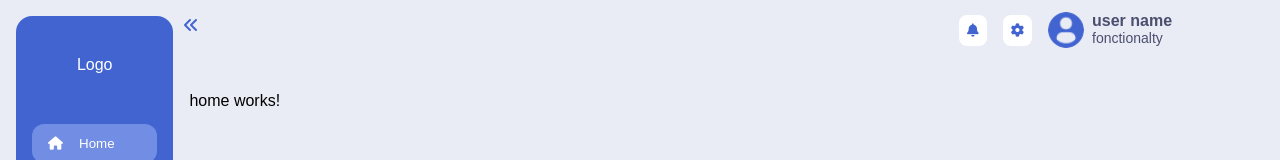
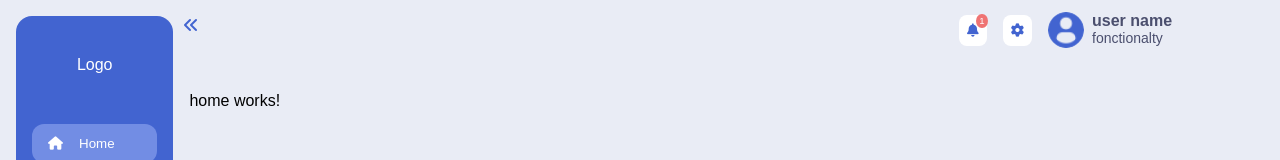
Before and after one commit to ilias-chat/eurodental_frontend, an Angular app: page / in a window 1280 px wide. Shown: the top 160 px of the page. Built offline with nearby package versions, Linux system fonts and the light colour scheme.

Commit message:
show the notificatons count on the button

```diff
--- a/src/app/nav/nav.component.css
+++ b/src/app/nav/nav.component.css
@@ -46,3 +46,18 @@ img{
     border-radius: 50%;
     object-fit: cover;
 }
+
+.notification-btn{
+    position: relative;
+}
+
+.notification-btn>span{
+    background-color: var(--danger-color);
+    color: var(--third-color);
+    position: absolute;
+    padding: .1rem .2rem;
+    border-radius: 50%;
+    font-size: .6rem;
+    top: -1px;
+    right: -1px;
+}
--- a/src/app/nav/nav.component.html
+++ b/src/app/nav/nav.component.html
@@ -1,5 +1,10 @@
 <nav>
-    <button (click)="on_notification_btn_click()"><i class="fa-solid fa-bell"></i></button>
+    <button class="notification-btn" (click)="on_notification_btn_click()">
+        <i class="fa-solid fa-bell"></i>
+        @if(notifications_count !== 0){
+            <span>{{ notifications_count }}</span>
+        }
+    </button>
 <button><i class="icon fa-solid fa-gear"></i></button>
 <div class="profile">
     <img src="assets/imgs/profile-user.png" alt="profile pic">
--- a/src/app/nav/nav.component.ts
+++ b/src/app/nav/nav.component.ts
@@ -1,5 +1,6 @@
-import { Component, ViewChild } from '@angular/core';
+import { Component, ViewChild, inject, signal } from '@angular/core';
 import { NotificationsComponent } from "../shared/notifications/notifications.component";
+import { NotificationsService } from '../shared/notifications/notifications.service';
 
 @Component({
   selector: 'app-nav',
@@ -10,7 +11,13 @@ import { NotificationsComponent } from "../shared/notifications/notifications.co
 })
 export class NavComponent {
 @ViewChild(NotificationsComponent) notifications_Component!:NotificationsComponent;
+private notifications_service = inject(NotificationsService);
+
+  public get notifications_count() : number {
+    return this.notifications_service.non_seen_count();
+  }
+
   on_notification_btn_click(){
-    this.notifications_Component.open_dialog()
+    this.notifications_Component.open_dialog();
   }
 }
--- a/src/app/shared/notifications/notifications.component.html
+++ b/src/app/shared/notifications/notifications.component.html
@@ -1,4 +1,4 @@
-<div class="backdrop" [class.show-backdrop]="!is_closed">
+<div class="backdrop" [class.show-backdrop]="!is_closed" (click)="close_dialog()">
     <div class="notifications-dialog" [class.show-dialog]="!is_closed">
         <div class="dialog-header">
             <span class="dialog-title">
--- a/src/app/shared/notifications/notifications.component.ts
+++ b/src/app/shared/notifications/notifications.component.ts
@@ -14,17 +14,17 @@ import { NotificationsService } from './notifications.service';
 export class NotificationsComponent {
   is_closed:boolean = true;
   private notifications_service = inject(NotificationsService);
+
   notifications!:My_notification[];
 
   ngOnInit(){
     this.notifications = this.notifications_service.all();
-    console.log(this.notifications);
+    this.notifications_service.non_seen_count.set(this.notifications.filter((n)=>n.seen===false).length);
+    console.log(this.notifications_service.non_seen_count());
   }
 
   open_dialog(){
     this.is_closed = false;
-
-    console.log('open');
   }
 
   close_dialog(){
--- a/src/app/shared/notifications/notifications.service.ts
+++ b/src/app/shared/notifications/notifications.service.ts
@@ -1,10 +1,11 @@
-import { Injectable } from "@angular/core";
-import { My_notification } from "./my_notification.model";
+import { Injectable, signal } from "@angular/core";
 
 @Injectable({
     providedIn:'root'
 })
 export class NotificationsService{
+
+    non_seen_count = signal<number>(0);
 
     getRandomDate() {
         const start = new Date(0).getTime();
@@ -51,7 +52,7 @@ export class NotificationsService{
                 icon:'https://via.placeholder.com/36',
                 description:'description for notification 04',
                 creation_time:  this.getRandomDate(),
-                seen:true,
+                seen:false,
             }
         ];
     }
```
